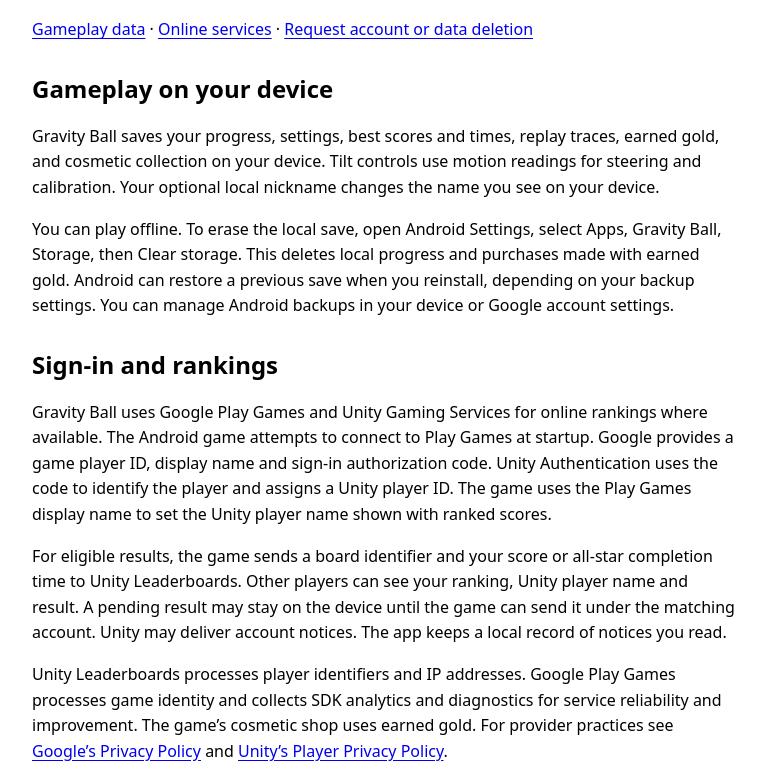
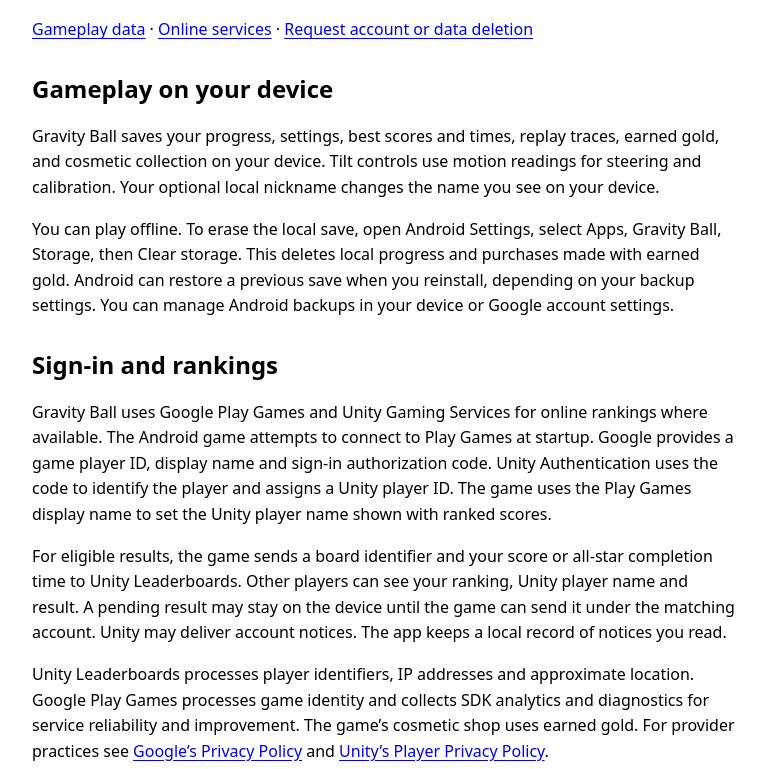
Before and after one commit to rameziophobia/gravity-ball-support, a plain HTML site: page index.html in a window 1280 px wide. Shown: the part 183-952 px from the top of the page, without its empty margins (256-1022 px from the left). Drawn offline with Linux system fonts and the light colour scheme.

Commit message:
Clarify Unity ranking service data disclosures

```diff
--- a/index.html
+++ b/index.html
@@ -11,7 +11,7 @@
 <section id="online"><h2>Sign-in and rankings</h2>
 <p>Gravity Ball uses Google Play Games and Unity Gaming Services for online rankings where available. The Android game attempts to connect to Play Games at startup. Google provides a game player ID, display name and sign-in authorization code. Unity Authentication uses the code to identify the player and assigns a Unity player ID. The game uses the Play Games display name to set the Unity player name shown with ranked scores.</p>
 <p>For eligible results, the game sends a board identifier and your score or all-star completion time to Unity Leaderboards. Other players can see your ranking, Unity player name and result. A pending result may stay on the device until the game can send it under the matching account. Unity may deliver account notices. The app keeps a local record of notices you read.</p>
-<p>Unity Leaderboards processes player identifiers and IP addresses. Google Play Games processes game identity and collects SDK analytics and diagnostics for service reliability and improvement. The game’s cosmetic shop uses earned gold. For provider practices see <a href="https://policies.google.com/privacy">Google’s Privacy Policy</a> and <a href="https://unity.com/legal/game-player-and-app-user-privacy-policy">Unity’s Player Privacy Policy</a>.</p></section>
+<p>Unity Leaderboards processes player identifiers, IP addresses and approximate location. Google Play Games processes game identity and collects SDK analytics and diagnostics for service reliability and improvement. The game’s cosmetic shop uses earned gold. For provider practices see <a href="https://policies.google.com/privacy">Google’s Privacy Policy</a> and <a href="https://unity.com/legal/game-player-and-app-user-privacy-policy">Unity’s Player Privacy Policy</a>.</p></section>
 <section><h2>How long data stays</h2><p>Your local progress stays until you clear it or remove the app, subject to Android backup. The game removes a pending result after the service acknowledges it. Online profile details and rankings can remain with the services while the profile or entry exists. SquidSoft uses support correspondence to handle and verify requests. A provider may retain limited records under its own security, legal and backup policies.</p></section>
 <section id="deletion"><h2>Request account or data deletion</h2>
 <p>You can request deletion of your Gravity Ball online account and its associated ranking data even if you no longer have the game. Email SquidSoft at <a href="mailto:rameznoshy@gmail.com?subject=Gravity%20Ball%20account%20and%20data%20deletion">rameznoshy@gmail.com</a> with the subject “Gravity Ball account and data deletion”. Include your Gravity Ball ranking name if you know it. You may also request deletion of ranking data alone. Never send a password, sign-in code or payment information.</p>
```
